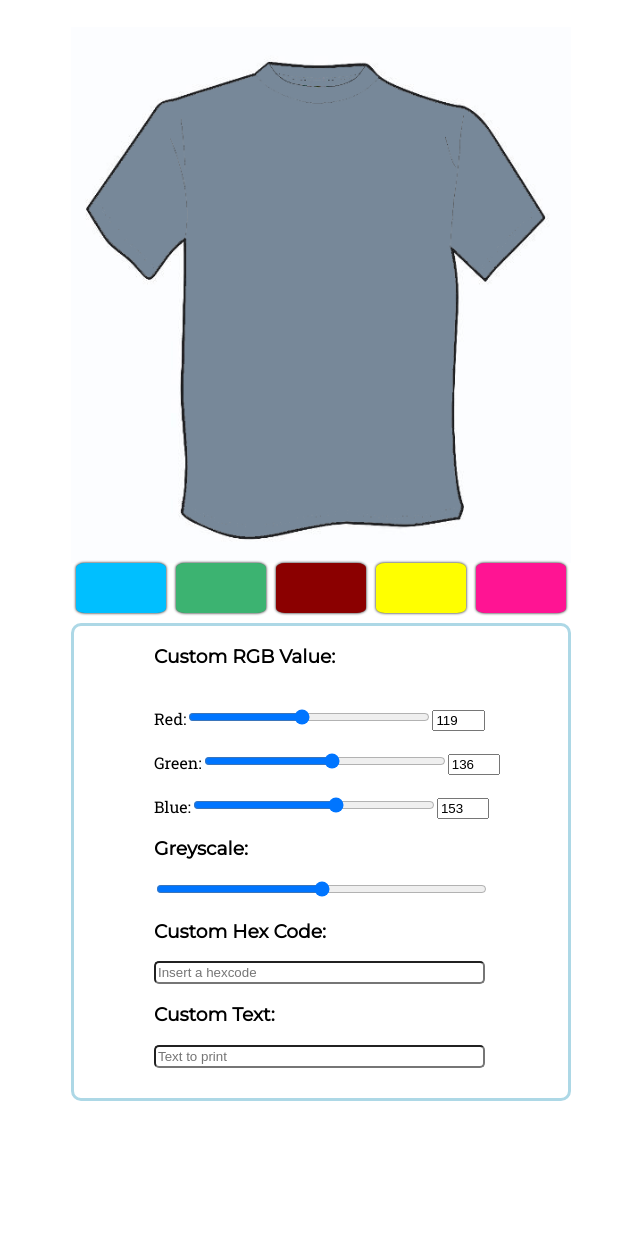
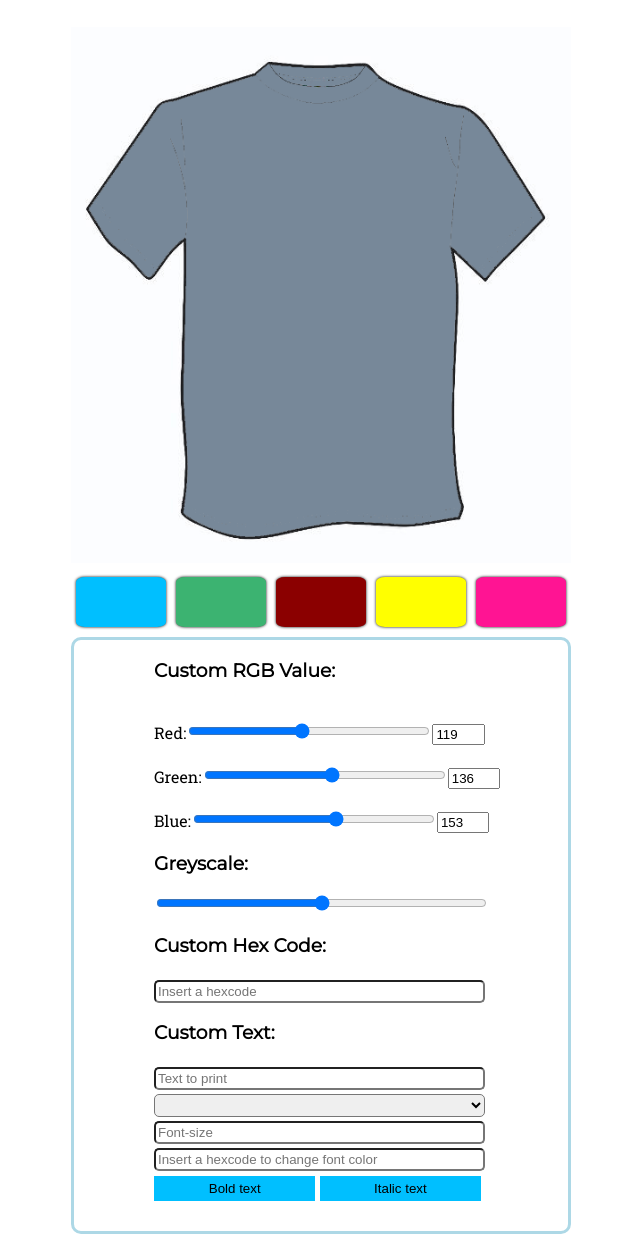
Before and after one commit to maxemiliang/customizr, a plain HTML site: page index.html in a window 1280 px wide. Shown: the part 203-1445 px from the top of the page, without its empty margins (319-959 px from the left). Before the commit the page ends 1312 px from the top, so only its background shows below. Drawn offline with nearby package versions, Linux system fonts and the light colour scheme.

Commit message:
All functionality working
Added text customization

```diff
--- a/index.html
+++ b/index.html
@@ -14,8 +14,10 @@
         <h1>Customizr-Shop</h1>
         <p>Get a fully customized item today</p>
       </div>
-      <img src="public/img/tshirt.png" id="shirt" class="shirtStyle"></img>
-      <div id="texttshirt"></div>
+      <div class="shirt-wrapper">
+        <img src="public/img/tshirt.png" id="shirt" class="shirtStyle"></img>
+        <div id="texttshirt"></div>
+      </div>
       <div class="preset-color">
         <div class="color-choice preset1" onclick="changeColor('deepskyblue')"></div>
         <div class="color-choice preset2" onclick="changeColor('mediumseagreen')"></div>
@@ -45,6 +47,18 @@
         <h3>Custom Text:</h3>
         <div class="hex-value">
           <input id="customtext" oninput="customText()" placeholder="Text to print" class="text" type="text" maxlength="100">
+          <select class="text" oninput="customFont()" id="customfont">
+            <option value=""></option>
+            <option value="1">Comic Sans</option>
+            <option value="2">Arial</option>
+            <option value="3">Consolas</option>
+            <option value="4">Impact</option>
+          </select>
+          <input id="fontsize" oninput="customSize()" placeholder="Font-size" class="text" type="number" min="1" max="72">
+          <input id="hexfontinput" oninput="hexFontValue()" placeholder="Insert a hexcode to change font color" class="text" type="text" maxlength="7">
+          <br>
+          <button onclick="makeBold()" class="btn">Bold text</button>
+          <button onclick="makeItalic()" class="btn">Italic text</button>
         </div>
       </div>
     </div>
--- a/public/css/style.css
+++ b/public/css/style.css
@@ -106,6 +106,22 @@ p {
   width: 80%;
 }
 
+.font-bolder {
+  font-weight: bold;
+}
+
+.font-italic {
+  font-style: italic;
+}
+
+.btn {
+  width: 39%;
+  border: 0px;
+  margin-top: 5px;
+  padding: 5px;
+  background: deepskyblue;
+}
+
 #hexinput {
   width: 80%;
   border-radius: 5px;
@@ -132,10 +148,27 @@ p {
   left: 150px;
   font-size: 24px;
   max-width: 200px;
+  height: 260px;
   word-wrap: break-word;
+  overflow: hidden;
+}
+
+.text {
+  margin-top: 4px;
+  width: 80%;
+  border-radius: 5px;
+  padding: 2px;
+  -moz-user-select: text;
+  -webkit-user-select: text;
+  -ms-user-select: text;
+  user-select: text;
 }
 
 .placeholder {
   width: 24%;
   font-family: 'Roboto Slab', serif;
 }
+
+.shirt-wrapper {
+  height: 550px;
+}
--- a/public/js/script.js
+++ b/public/js/script.js
@@ -1,5 +1,4 @@
 'use strict'
-
 
 let changeColor = (color) => {
   document.getElementById('shirt').style.background = color
@@ -99,9 +98,55 @@ let hexValue = () => {
 
 let customText = () => {
   let custom = $('#customtext').val()
-  if (custom.length > 0 && custom.length <= 100) {
+  if (custom.length >= 0 && custom.length <= 100) {
     $('#texttshirt').text(custom)
   }
 }
 
+let customFont = () => {
+  let custom = $('#customfont').val()
+  if (custom === '1') {
+    $('#texttshirt').css('fontFamily', 'Comic Sans Ms')
+  }
+  if (custom === '2') {
+    $('#texttshirt').css('fontFamily', 'Arial')
+  }
+  if (custom === '3') {
+    $('#texttshirt').css('fontFamily', 'Consolas')
+  }
+  if (custom === '4') {
+    $('#texttshirt').css('fontFamily', 'Impact')
+  }
+}
+
+let customSize = () => {
+  let custom = $('#fontsize').val()
+  if (custom > 0 && custom <= 72) {
+    $('#texttshirt').css('fontSize', custom + 'px')
+  }
+}
+
+let hexFontValue = () => {
+  let hex = $('#hexfontinput').val()
+  if (hex.substr(0, 1) !== '#') {
+    hex = hex.split('#').shift()
+    $('#hexfontinput').val('#' + hex)
+  }
+  if (hex.length < 6 || hex.length > 7) return false
+  if (hex.length === 7) {
+    $('#texttshirt').css('color', hex)
+  } else {
+    return false
+  }
+}
+
+let makeBold = () => {
+  $('#texttshirt').toggleClass('font-bolder')
+}
+
+let makeItalic = () => {
+  $('#texttshirt').toggleClass('font-italic')
+}
+
+
 updateSliders()
```
